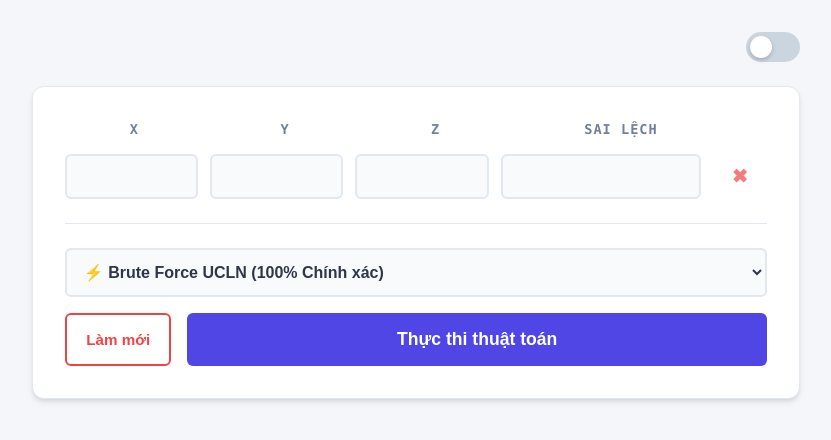
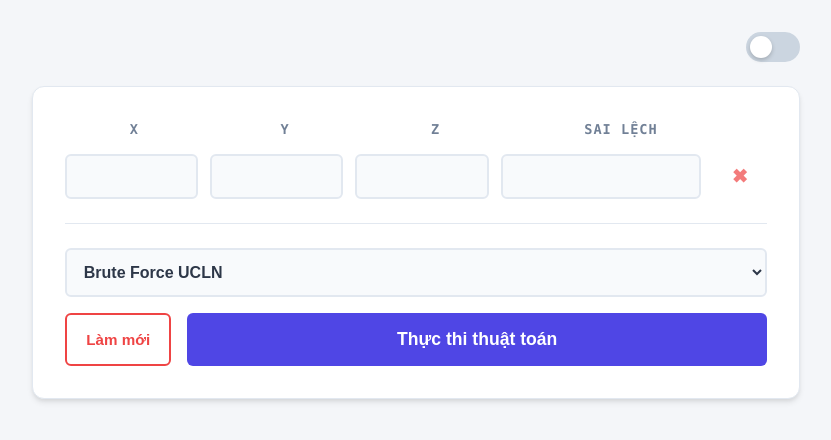
Before and after one commit to nguyenquocthanh1213/nguyenquocthanh1213.github.io, a website: page luyendan.html in a window 1280 px wide. Shown: the whole page, without its empty margins (224-1055 px from the left). Drawn offline with Linux system fonts and the light colour scheme.

Commit message:
Remove emojis from algorithm options in HTML

```diff
--- a/luyendan.html
+++ b/luyendan.html
@@ -220,9 +220,9 @@
         <div class="actions">
             <div class="algo-selector">
                 <select id="algoSelect">
-                    <option value="brute">⚡ Brute Force UCLN (100% Chính xác)</option>
-                    <option value="sa">🔥 Simulated Annealing (Luyện kim - Trị hàm ẩn)</option>
-                    <option value="grid">🕸️ Coarse Grid Search (Dò lưới không gian)</option>
+                    <option value="brute">Brute Force UCLN</option>
+                    <option value="sa">Simulated Annealing (Luyện kim - Trị hàm ẩn)</option>
+                    <option value="grid">Coarse Grid Search (Dò lưới không gian)</option>
                 </select>
             </div>
             <div class="action-btns">
```
